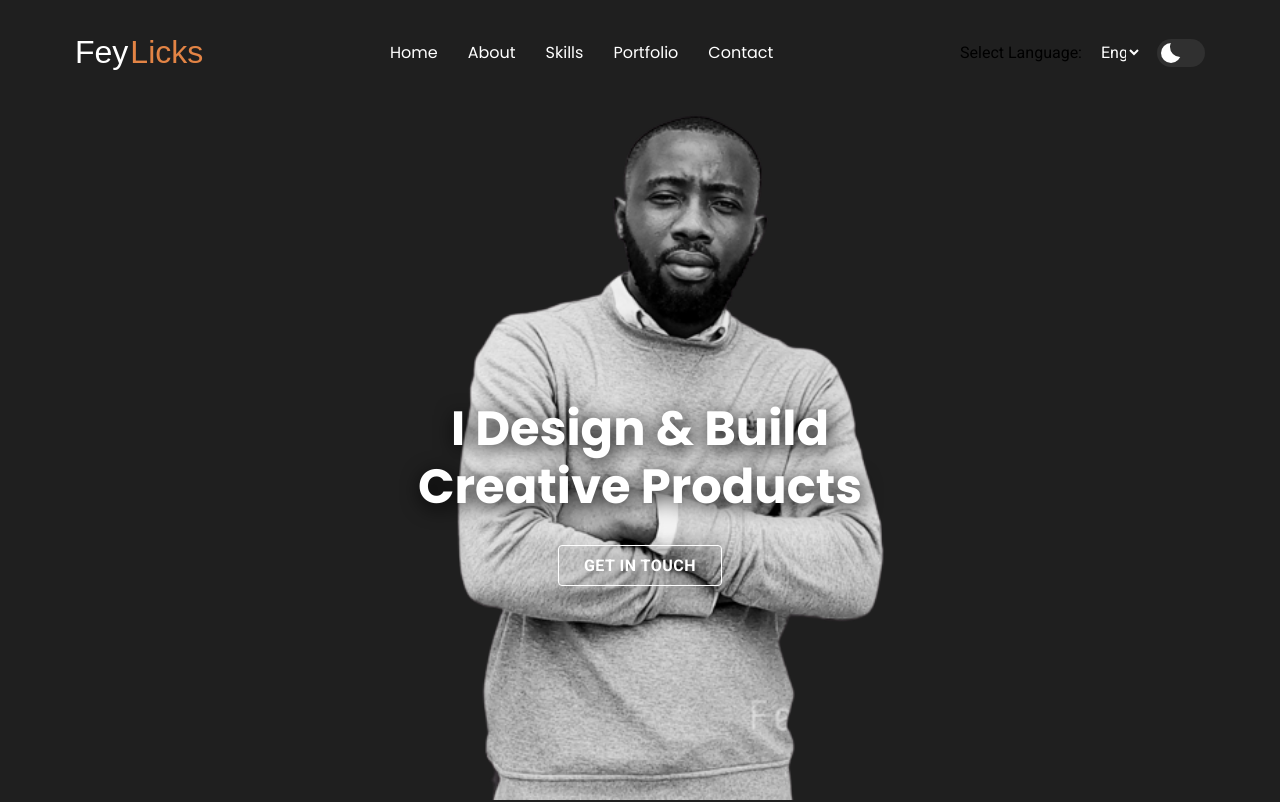
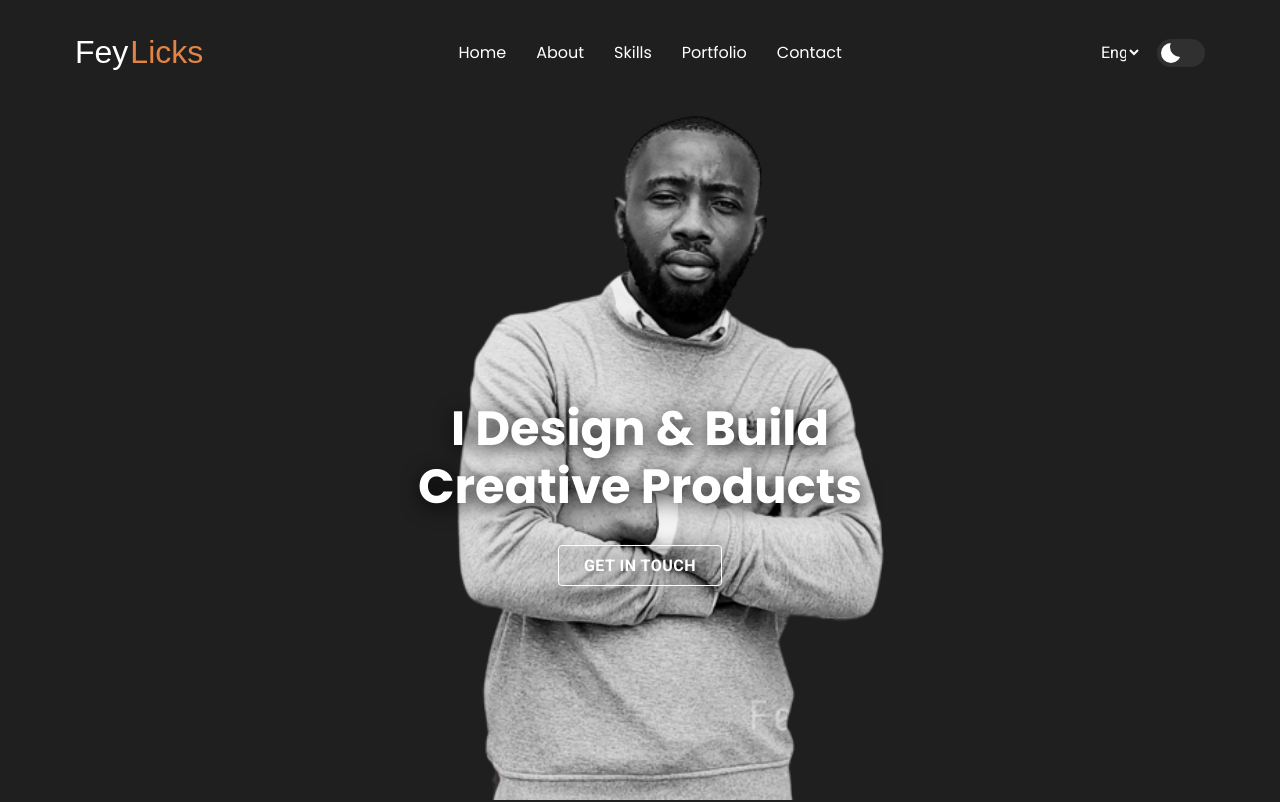
Before and after one commit to NwekeFelixs/main-portfolio, a React (Create React App) app: page / in a window 1280 px wide. Shown: the top 802 px of the page. Built offline with nearby package versions, Linux system fonts and the light colour scheme.

Commit message:
Update Header.jsx

```diff
--- a/src/components/fragments/Header.jsx
+++ b/src/components/fragments/Header.jsx
@@ -90,7 +90,6 @@ function Header() {
           <a href="#">Fey<span>Licks</span></a>
         </h1>
         <div className="navbar-actions">
-          <label htmlFor="lang" className="sr-only">Select Language:</label>
           <select name="language" id="lang" onChange={handleLanguageChange}>
             <option value="en">English</option>
             <option value="ar">Arabic</option>
```
